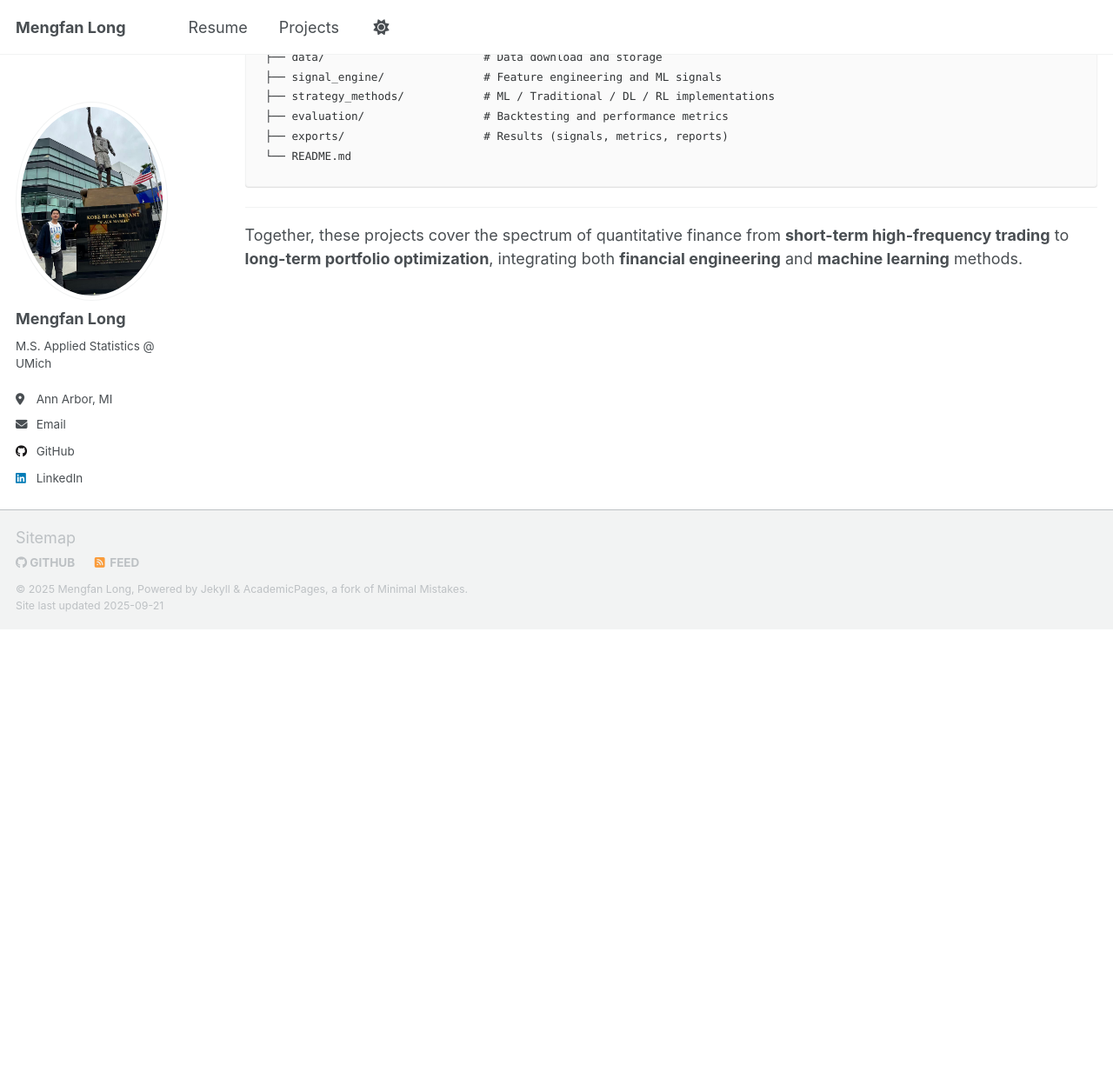
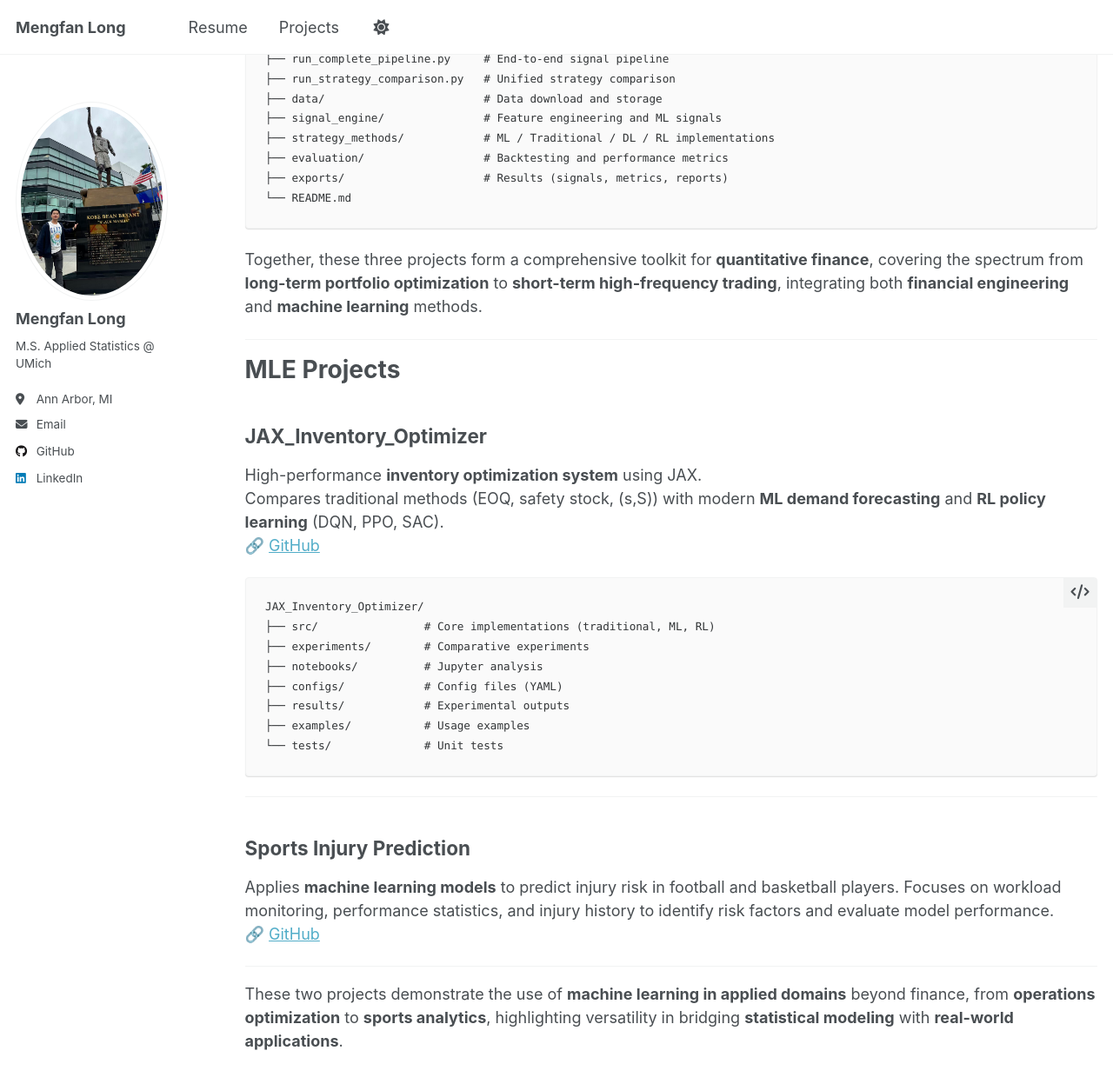
Before and after one commit to kevinlmf/kevinlmf.github.io, a Jekyll site: the page built from _pages/projects.md, in a window 1280 px wide and 1400 px high, scrolled down 1284 px. Shown: the top 1247 px of the window at 87% size. Built offline with Jekyll 4.4.1, drawn with Linux system fonts in a browser that asks for light colours; a script that is not in the unit is left out; before the commit the page ends 2008 px from its top, so only the background shows below that.

Commit message:
Update projects.md

````diff
--- a/_pages/projects.md
+++ b/_pages/projects.md
@@ -4,7 +4,7 @@ title: "Projects"
 permalink: /projects/
 author_profile: true
 ---
-
+# Quant Projects
 
 ## Quantitative-Trading-System
 Modular backtesting and execution framework with **C++ acceleration**.
@@ -57,6 +57,36 @@ HFT_System/
 ├── exports/                     # Results (signals, metrics, reports)
 └── README.md
 ```
+
+Together, these three projects form a comprehensive toolkit for **quantitative finance**, covering the spectrum from **long-term portfolio optimization** to **short-term high-frequency trading**, integrating both **financial engineering** and **machine learning** methods.
+
+---
+# MLE Projects
+
+
+## JAX_Inventory_Optimizer
+High-performance **inventory optimization system** using JAX.
+Compares traditional methods (EOQ, safety stock, (s,S)) with modern **ML demand forecasting** and **RL policy learning** (DQN, PPO, SAC).
+🔗 [GitHub](https://github.com/kevinlmf/JAX_Inventory_Optimizer)
+
+```plaintext
+JAX_Inventory_Optimizer/
+├── src/                # Core implementations (traditional, ML, RL)
+├── experiments/        # Comparative experiments
+├── notebooks/          # Jupyter analysis
+├── configs/            # Config files (YAML)
+├── results/            # Experimental outputs
+├── examples/           # Usage examples
+└── tests/              # Unit tests
+```
+
 ---
 
-Together, these projects cover the spectrum of quantitative finance from **short-term high-frequency trading** to **long-term portfolio optimization**, integrating both **financial engineering** and **machine learning** methods.
+
+## Sports Injury Prediction
+Applies **machine learning models** to predict injury risk in football and basketball players.  Focuses on workload monitoring, performance statistics, and injury history to identify risk factors and evaluate model performance.
+🔗 [GitHub](https://github.com/kevinlmf/Sports-Injury-prediction)
+
+---
+
+These two projects demonstrate the use of **machine learning in applied domains** beyond finance, from **operations optimization** to **sports analytics**, highlighting versatility in bridging **statistical modeling** with **real-world applications**.
````
